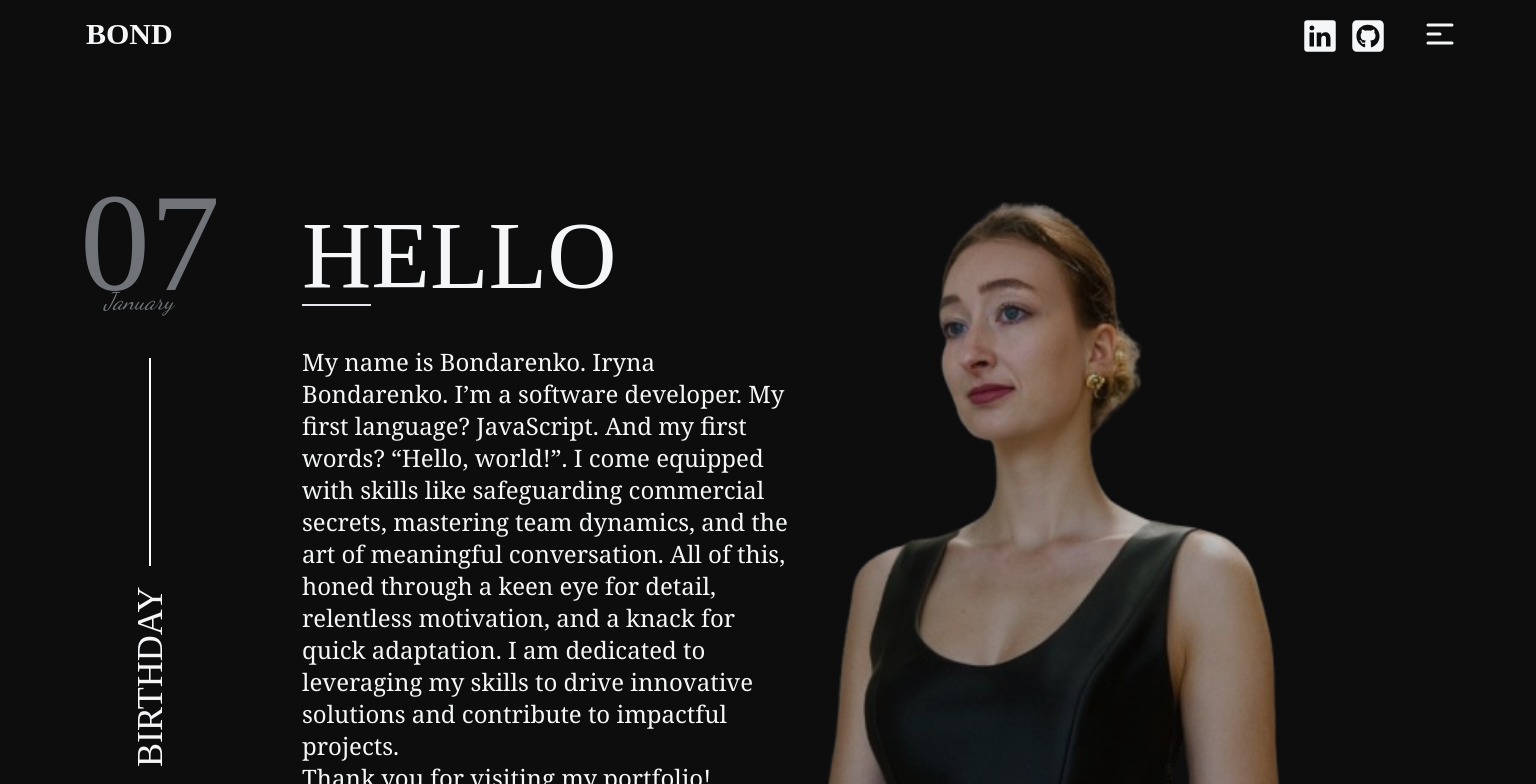
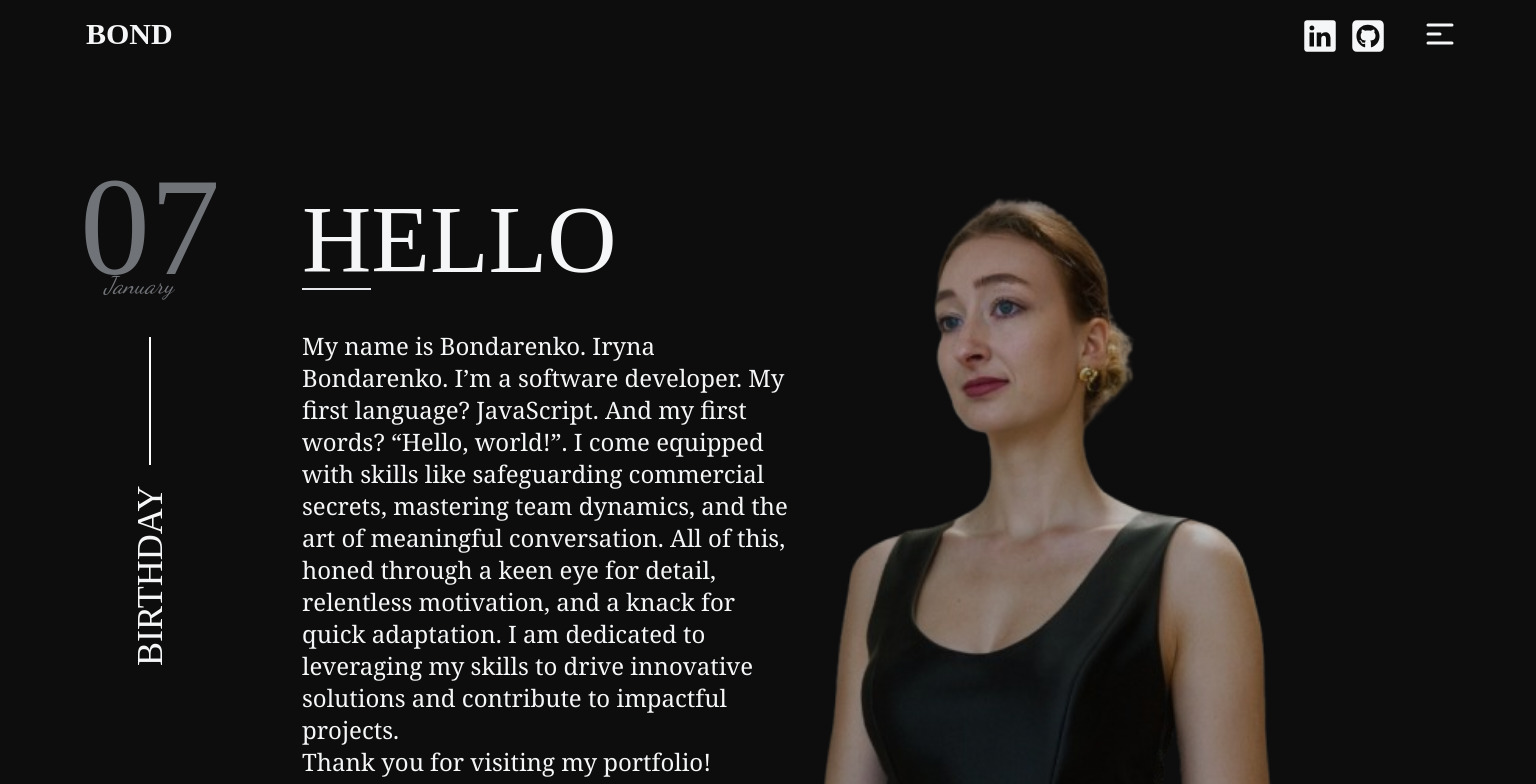
Before and after one commit to IrynaBondarenko7/portfolio, a Next.js app: page / in a window 1536 px wide. Shown: the top 784 px of the page. Built offline with nearby package versions, Linux system fonts and the light colour scheme; a web font is replaced by a local one.

Commit message:
updated introduction styles

```diff
--- a/app/globals.css
+++ b/app/globals.css
@@ -70,15 +70,15 @@ body {
 
 @media screen and (min-width: 1440px) {
   .home {
-    min-height: 800px;
+    min-height: 810px;
   }
 
   #root {
-    min-height: 800px;
+    min-height: 810px;
   }
   .home::after {
-    width: 945px;
-    right: 232px;
+    width: 943px;
+    right: 227px;
   }
 }
 
--- a/components/Introduction.tsx
+++ b/components/Introduction.tsx
@@ -4,7 +4,7 @@ import { PersonalInfo } from "./PersonalInfo ";
 
 export const Introduction = () => {
   return (
-    <section className="mt-28 md:mt-36 xl:mt-52 xl:pb-4 relative">
+    <section className="mt-28 md:mt-36 xl:mt-52 2xl:mt-48 xl:pb-4 relative">
       <div className=" flex items-start justify-start gap-20 md:gap-8 xl:gap-20">
         <div className="flex flex-col  gap-20 xl:gap-36 md:gap-28 items-center w-16 md:w-24 xl:w-32 2xl:w-36">
           <motion.p
@@ -21,7 +21,7 @@ export const Introduction = () => {
             </span>
           </motion.p>
           <motion.div
-            className="rotate-[-90deg] w-64 2xl:w-[570px] flex items-center gap-5"
+            className="rotate-[-90deg] w-64 2xl:w-[400px] flex items-center gap-5"
             initial={{ y: 100, opacity: 0, rotate: -90 }}
             animate={{ y: 0, opacity: 1, rotate: -90 }}
             transition={{ duration: 2 }}
@@ -29,7 +29,7 @@ export const Introduction = () => {
             <h2 className="font-bona-nova text-lg md:text-2xl xl:text-3xl 2xl:text-4xl">
               BIRTHDAY
             </h2>
-            <span className="bg-white h-[2px] w-20 2xl:w-52 block"></span>
+            <span className="bg-white h-[2px] w-20 2xl:w-32 block"></span>
           </motion.div>
         </div>
         <div className="hidden md:flex flex-col gap-10 w-[544px] md:w-[345px] xl:w-[470px] 2xl:w-[495px]">
```
